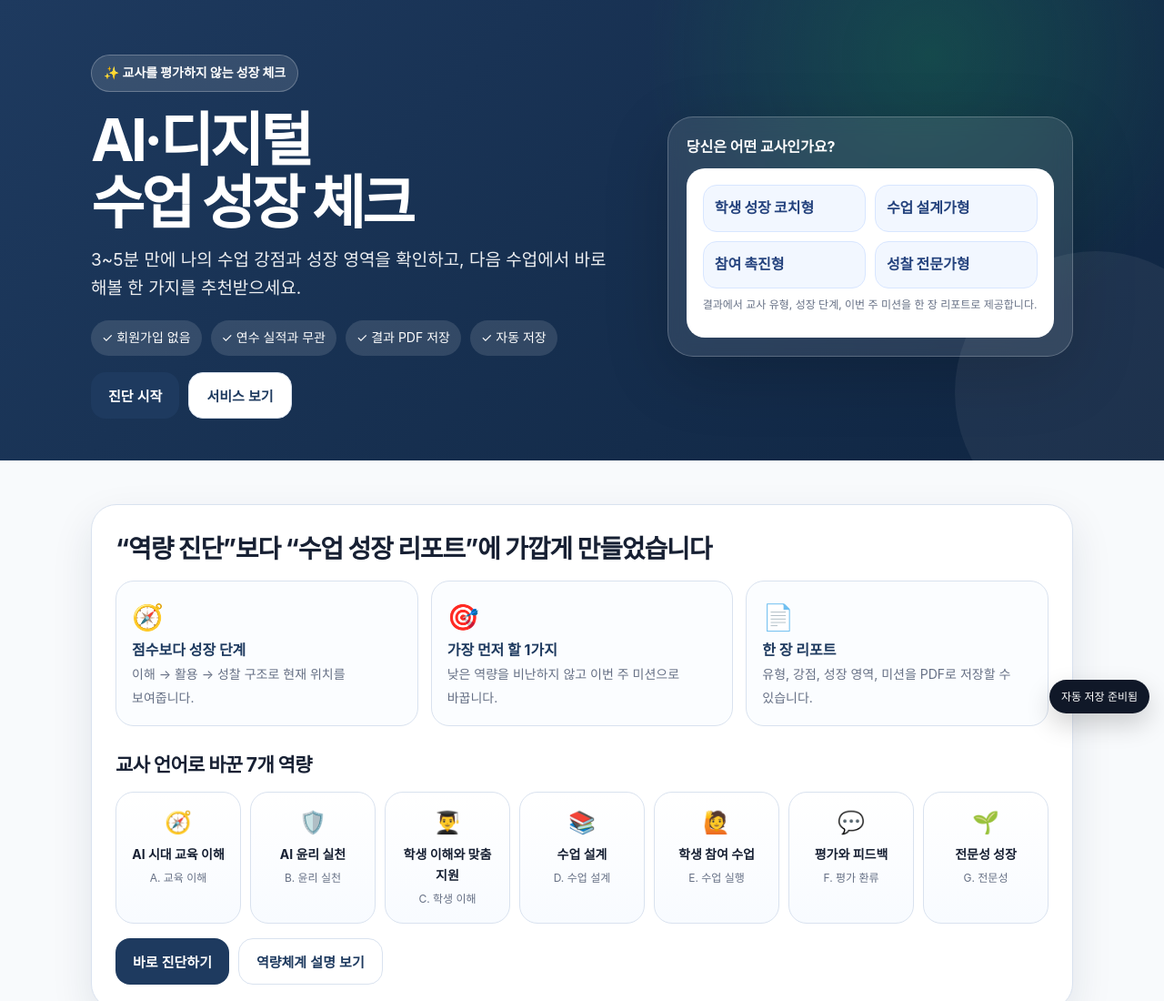
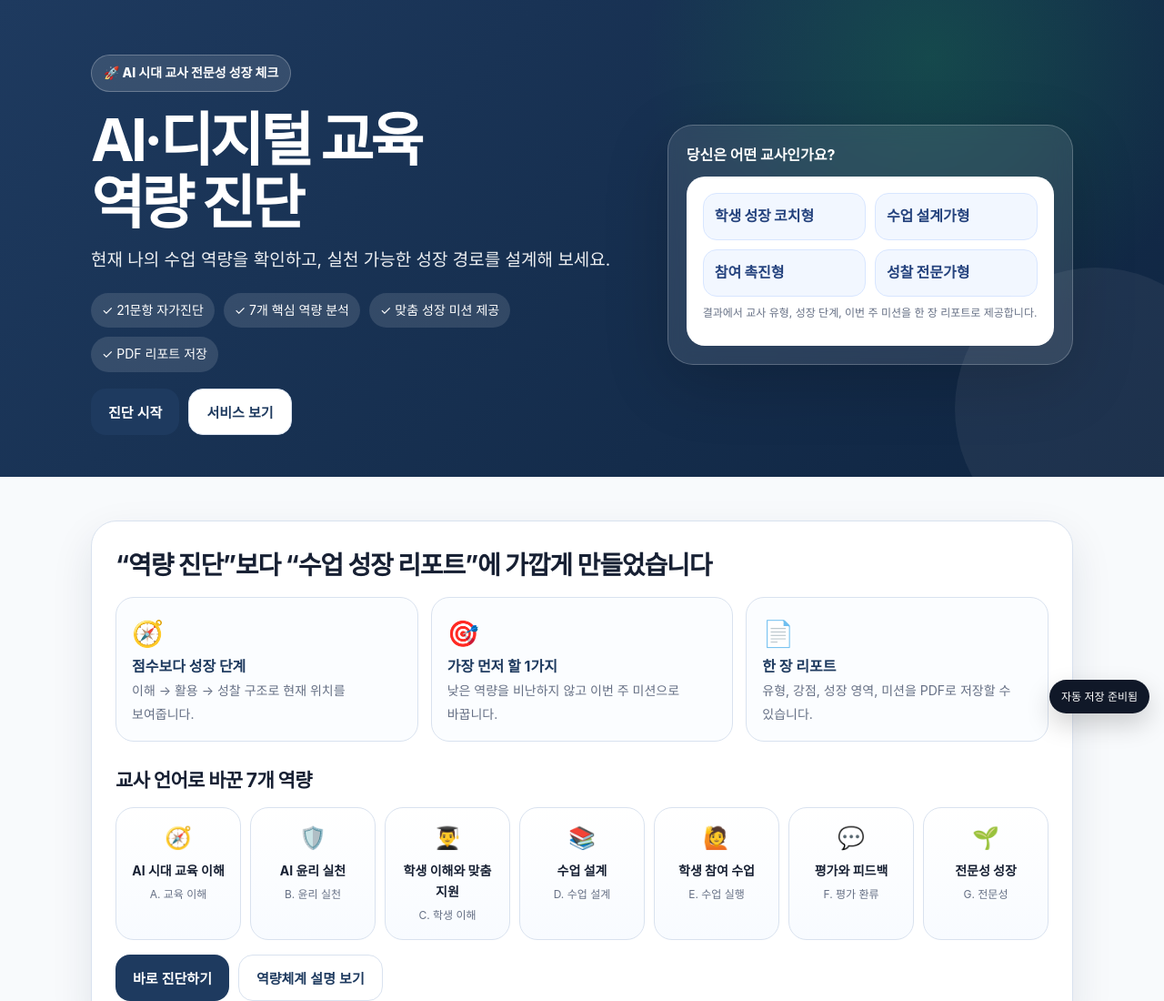
Before and after one commit to changhun-edu/AI-Digital-Literacy, a plain HTML site: page index.html in a window 1280 px wide. Shown: the top 1100 px of the page at 91% size. Drawn offline with Linux system fonts and the light colour scheme.

Commit message:
Update index.html

```diff
--- a/index.html
+++ b/index.html
@@ -24,10 +24,10 @@ main{padding:28px 0 76px}.card{background:var(--card);border:1px solid var(--lin
 <body>
 <header class="hero noPrint"><div class="wrap heroGrid">
   <div>
-    <span class="kicker">✨ 교사를 평가하지 않는 성장 체크</span>
-    <h1 class="title">AI·디지털<br>수업 성장 체크</h1>
-    <p class="lead">3~5분 만에 나의 수업 강점과 성장 영역을 확인하고, 다음 수업에서 바로 해볼 한 가지를 추천받으세요.</p>
-    <div class="checks"><span class="check">✓ 회원가입 없음</span><span class="check">✓ 연수 실적과 무관</span><span class="check">✓ 결과 PDF 저장</span><span class="check">✓ 자동 저장</span></div>
+    <span class="kicker">🚀 AI 시대 교사 전문성 성장 체크</span>
+    <h1 class="title">AI·디지털 교육<br>역량 진단</h1>
+    <p class="lead">현재 나의 수업 역량을 확인하고, 실천 가능한 성장 경로를 설계해 보세요.</p>
+    <div class="checks"><span class="check">✓ 21문항 자가진단</span><span class="check">✓ 7개 핵심 역량 분석</span><span class="check">✓ 맞춤 성장 미션 제공</span><span class="check">✓ PDF 리포트 저장</span></div>
     <div class="actions"><button onclick="startDiagnosis()">진단 시작</button><button class="ghost" onclick="document.getElementById('intro').scrollIntoView({behavior:'smooth'})">서비스 보기</button></div>
   </div>
   <div class="preview">
```
